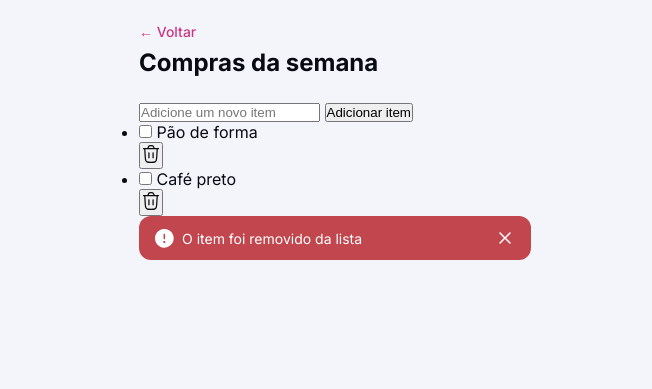
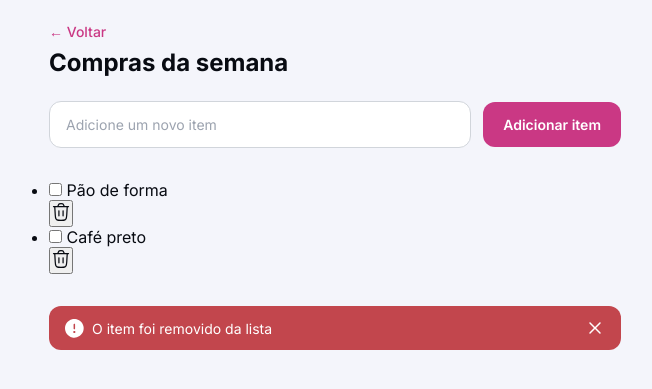
Before and after one commit to SarahBelisario/lista-de-compras, a plain HTML site: page index.html in a window 1280 px wide. Shown: the part 83-472 px from the top of the page, without its empty margins (305-957 px from the left). Drawn offline with Linux system fonts and the light colour scheme.

Commit message:
Estilizando o container, formulario e ajustando a ocupação do aside.

```diff
--- a/css/aside.css
+++ b/css/aside.css
@@ -1,8 +1,12 @@
+.alert-container {
+  margin-top: 2rem;
+  margin-bottom: 2rem;
+}
+
 .alert {
   width: 100%;
   display: flex;
   align-items: center;
-
   justify-content: flex-start;
   gap: 0.5rem;
 
@@ -12,19 +16,16 @@
   background-color: #C2464D;
   color: #FFFFFF;
   font-size: var(--font-link, 0.875rem);
-
 }
 
 .alert .close-alert-icon {
   height: auto;
   max-width: 1.25rem;
   cursor: pointer;
-
   margin-left: auto;
 }
 
 .alert img {
   height: auto;
-
   filter: brightness(0) invert(1);
 }
--- a/css/container.css
+++ b/css/container.css
@@ -1,14 +1,14 @@
 .container {
   width: 100%;
-  max-width: 440px;
+  max-width: 620px;
   margin: 0 auto;
   padding: 0 1.5rem;
 }
 
-.btn-back{
+.btn-back {
   display: inline-block;
   font-size: var(--font-link, 0.875rem);
-  color: var(--color-brand, #CA3884);
+  color: var(--color-brand);
   text-decoration: none;
   font-weight: 500;
   margin-bottom: 0.5rem;
--- a/css/form.css
+++ b/css/form.css
@@ -0,0 +1,81 @@
+.add-item-form {
+  display: flex;
+  flex-direction: column;
+  gap: 0.75rem;
+  margin-bottom: 2rem;
+}
+
+.item-input {
+  width: 100%;
+  padding: 0.875rem 1rem;
+
+  font-family: var(--font-family);
+  font-size: 0.875rem;
+  color: var(--content-primary);
+
+  background-color: var(--background-secondary);
+  border: 1px solid var(--border-primary);
+  border-radius: 0.75rem;
+  outline: none;
+
+  transition: border-color 0.2s, box-shadow 0.2s;
+}
+
+.item-input::placeholder {
+  color: #9CA3AF;
+}
+
+.item-input:hover {
+  border-color: var(--border-hover);
+}
+
+.item-input:focus {
+  border-color: var(--color-brand);
+  box-shadow: 0 0 0 3px rgba(202, 56, 132, 0.15);
+}
+
+.add-btn {
+  width: 100%;
+  padding: 0.875rem 1.25rem;
+
+  display: flex;
+  align-items: center;
+  justify-content: center;
+
+  background-color: var(--color-brand);
+  color: #FFFFFF;
+
+  border: none;
+  border-radius: 0.75rem;
+
+  font-family: var(--font-family);
+  font-size: 0.875rem;
+  font-weight: 600;
+  cursor: pointer;
+
+  transition: background-color 0.2s, transform 0.1s;
+}
+
+.add-btn:hover {
+  background-color: var(--color-brand-hover);
+}
+
+.add-btn:active {
+  transform: scale(0.98);
+}
+
+@media (min-width: 600px) {
+  .add-item-form {
+    flex-direction: row;
+    align-items: center;
+  }
+
+  .item-input {
+    flex: 1;
+  }
+
+  .add-btn {
+    width: auto;
+    white-space: nowrap;
+  }
+}
--- a/index.html
+++ b/index.html
@@ -26,9 +26,16 @@
       <a href="#" class="btn-back">← Voltar</a>
       <h1>Compras da semana</h1>
 
-      <form action="">
-        <input type="text" placeholder="Adicione um novo item" />
-        <button type="submit">Adicionar item</button>
+      <form class="add-item-form">
+        <input
+          type="text"
+          class="item-input"
+          placeholder="Adicione um novo item"
+          required
+        />
+        <button type="submit" class="add-btn">
+          <span>Adicionar item</span>
+        </button>
       </form>
 
       <section class="lista-container">
```
